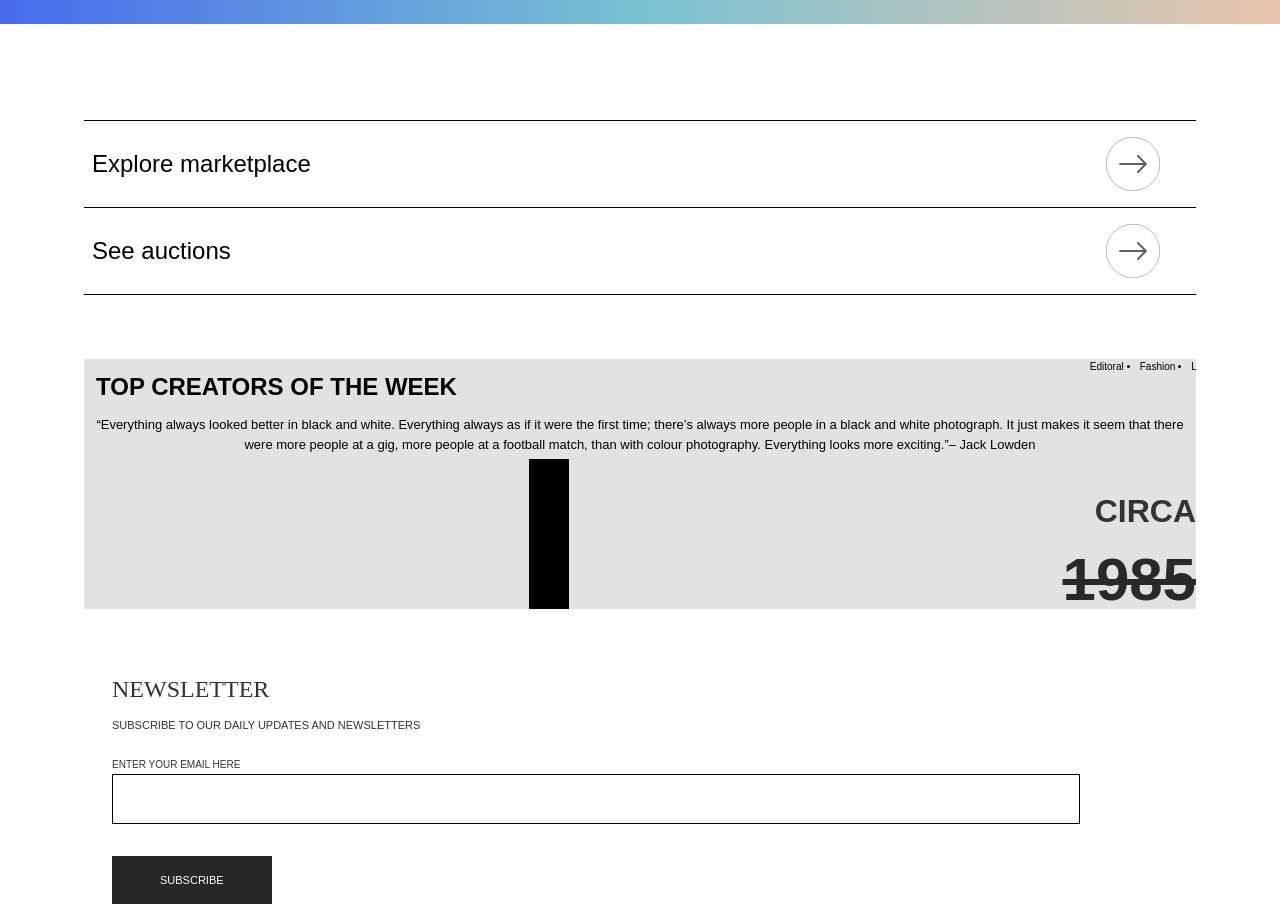
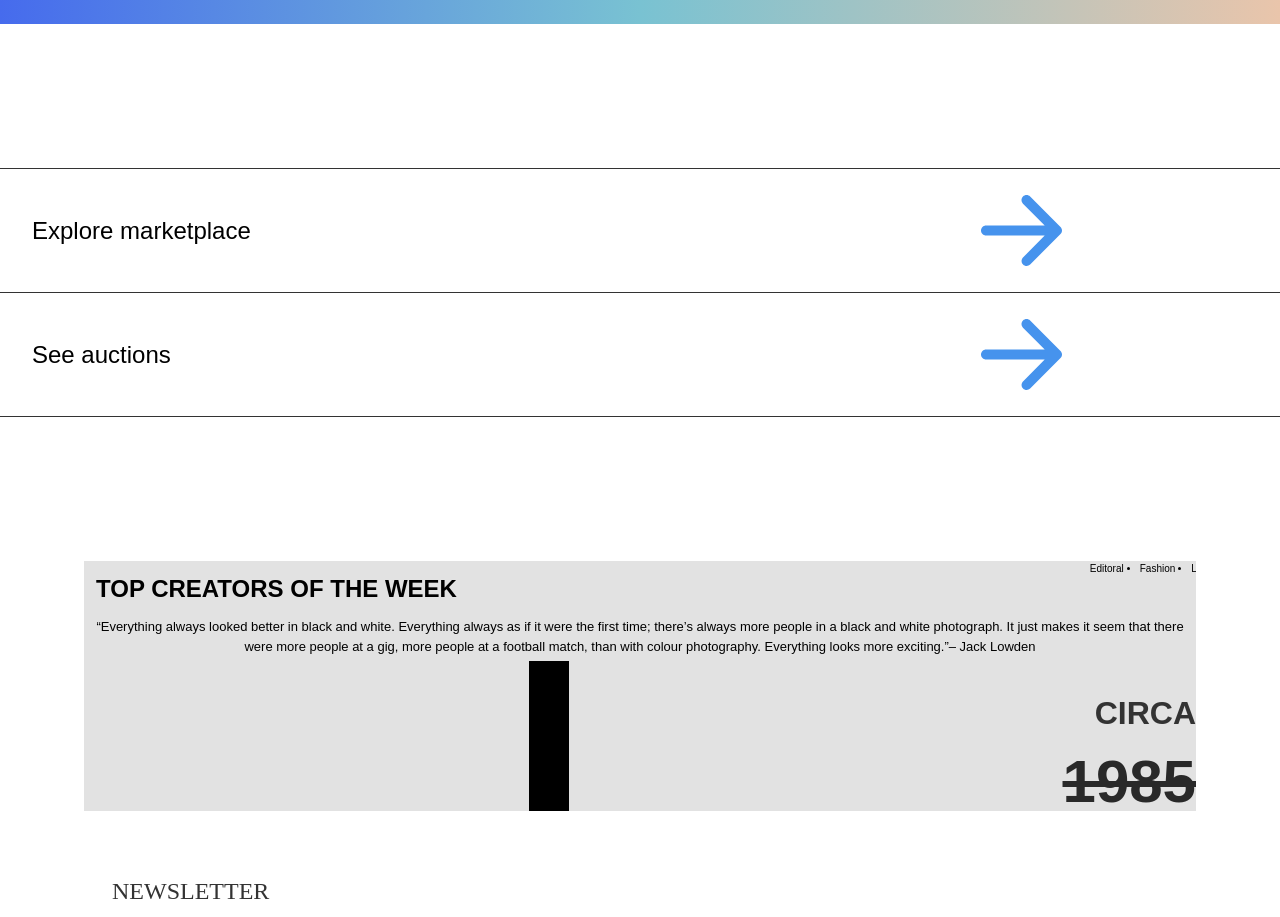
Before and after one commit to eniiku/Artsy, a React (Vite) app: page / in a window 1280 px wide. Shown: the part 2500-3417 px from the top of the page. Built offline with nearby package versions, Linux system fonts and the light colour scheme; a web font is replaced by a local one.

Commit message:
feat(Link): create desktop view of nav for Homepage

```diff
--- a/src/components/layout/navigation/Link/Link.tsx
+++ b/src/components/layout/navigation/Link/Link.tsx
@@ -1,6 +1,7 @@
 import { Link as RouterLink } from 'react-router-dom';
 
 import arrowRightIcon from '@/assets/icons/chevron/icon-arrow-right.svg';
+import RightIcon from '../../../../assets/icons/chevron/icon-arrow-right-outlined.svg';
 
 interface LinkProps {
   children: string;
@@ -14,14 +15,21 @@ const Link = (props: LinkProps) => {
     <RouterLink to={url}>
       <div
         aria-label={`click to ${children}.`}
-        className='flex items-center justify-between border-b border-black px-2 py-4'
+        className='flex items-center justify-between border-b border-black px-2 py-4
+        lg:border-dark_gray_clr-200 lg:px-8'
       >
         <h3 className='font-satoshi font-medium text-2xl'>{children}</h3>
 
         <img
           src={arrowRightIcon}
           role='presentation'
-          className='w-[54px] mr-7'
+          className='w-[54px] mr-7 lg:hidden'
+        />
+
+        <img
+          src={RightIcon}
+          role='presentation'
+          className='hidden lg:block mr-44'
         />
       </div>
     </RouterLink>
--- a/src/views/Home/HomePage/HomePage.tsx
+++ b/src/views/Home/HomePage/HomePage.tsx
@@ -192,7 +192,8 @@ const HomePage = () => {
 
       <section
         aria-label='navigation links to specific locations on website'
-        className='-mx-3 overflow-hidden border-t border-t-black mb-16'
+        className='-mx-3 overflow-hidden border-t border-t-black mb-16
+        lg:-mx-24 lg:border-t-dark_gray_clr-200 lg:my-36'
       >
         <Link url='/marketplace'>Explore marketplace</Link>
 
```
